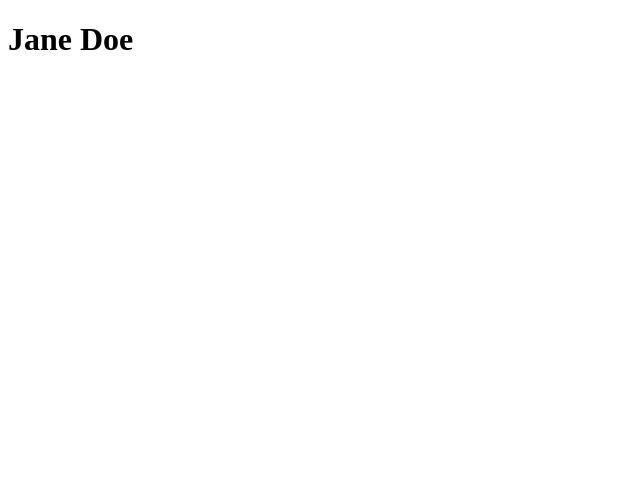
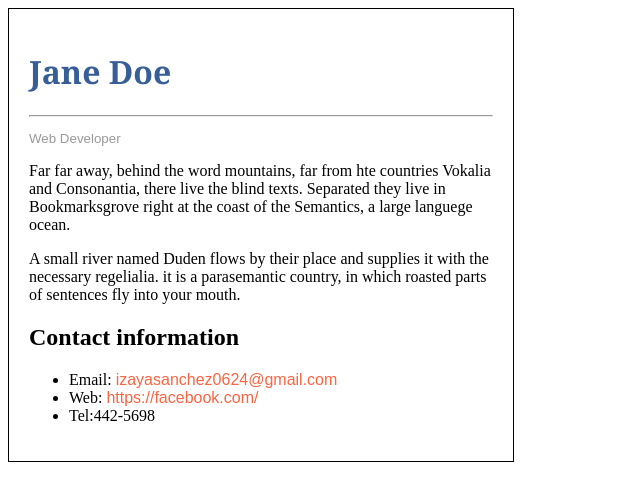
Before and after one commit to 2022-SEMII-DESIV-G1/espino-isaias, a plain HTML site: page Lab 6/Lab 6.html in a window 1280 px wide. Shown: the whole page, without its empty margins (0-640 px from the left). Drawn offline with Linux system fonts and the light colour scheme.

Commit message:
modificar html

```diff
--- a/Lab 6/Lab 6.html
+++ b/Lab 6/Lab 6.html
@@ -5,9 +5,33 @@
     <meta http-equiv="X-UA-Compatible" content="IE=edge">
     <meta name="viewport" content="width=device-width, initial-scale=1.0">
     <title>Document</title>
+    <link rel="stylesheet" type="text/css" href="Lab 6.css">
 </head>
 <body>
-    <h1>Jane Doe</h1>
+
+    <div>
+        <h1>
+            Jane Doe
+        </h1>
+        <hr>
+        <sub>
+            Web Developer
+        </sub>
+
+        <p>
+            Far far away, behind the word mountains, far from hte countries Vokalia and Consonantia, there live the blind texts. Separated they live in Bookmarksgrove right at the coast of the Semantics, a large languege ocean.
+            <p>A small river named Duden flows by their place and supplies it with the necessary regelialia. it is a parasemantic country, in which roasted parts of sentences fly into your mouth.</p>
+
+
+        <h2>
+            Contact information
+        </h2>
+        <ul>
+            <li>Email: <span>izayasanchez0624@gmail.com</span></li>
+            <li>Web: <span>https://facebook.com/</span></li>
+            <li>Tel:442-5698</li>
+        </ul>
+    </div>
 
 </body>
 </html>
```
